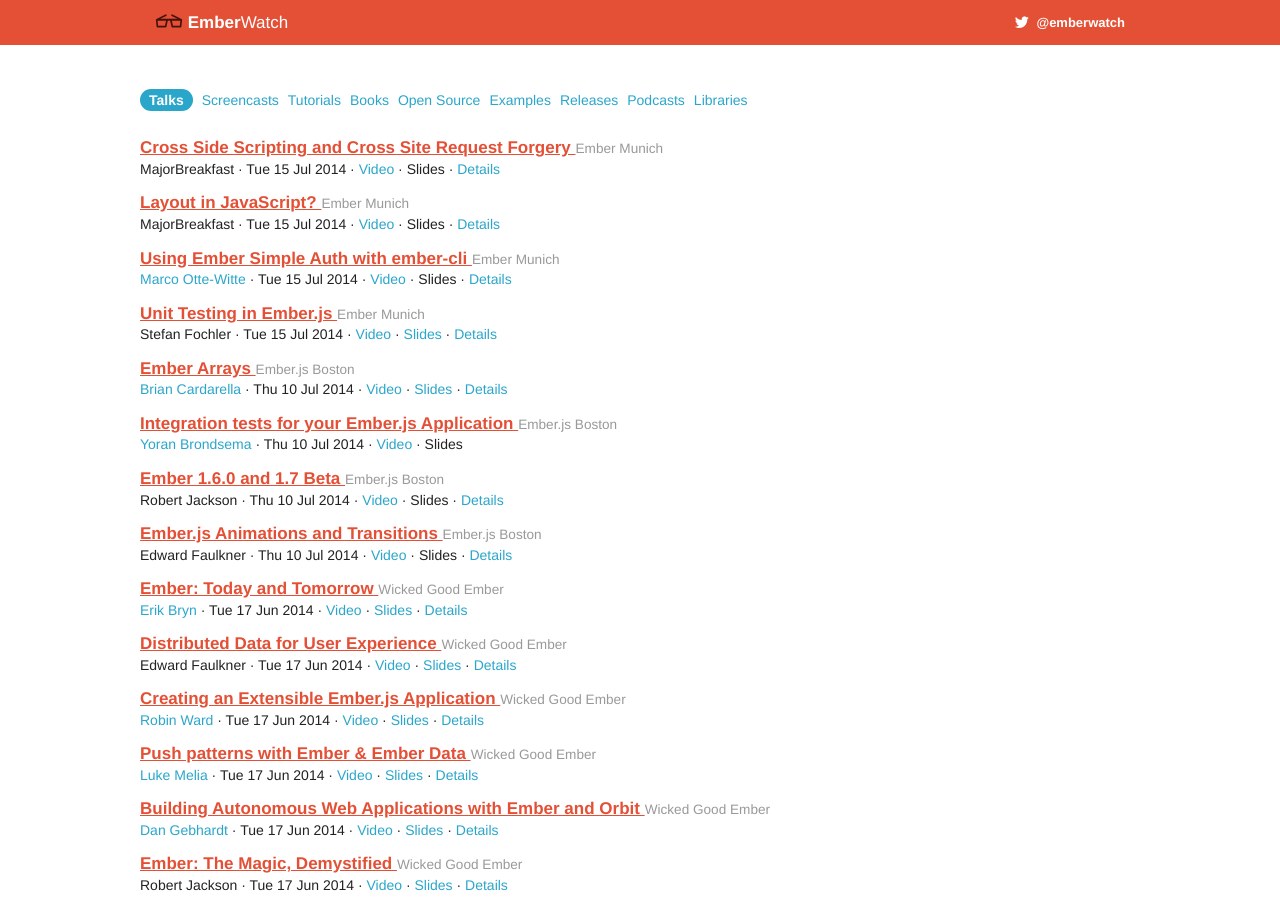
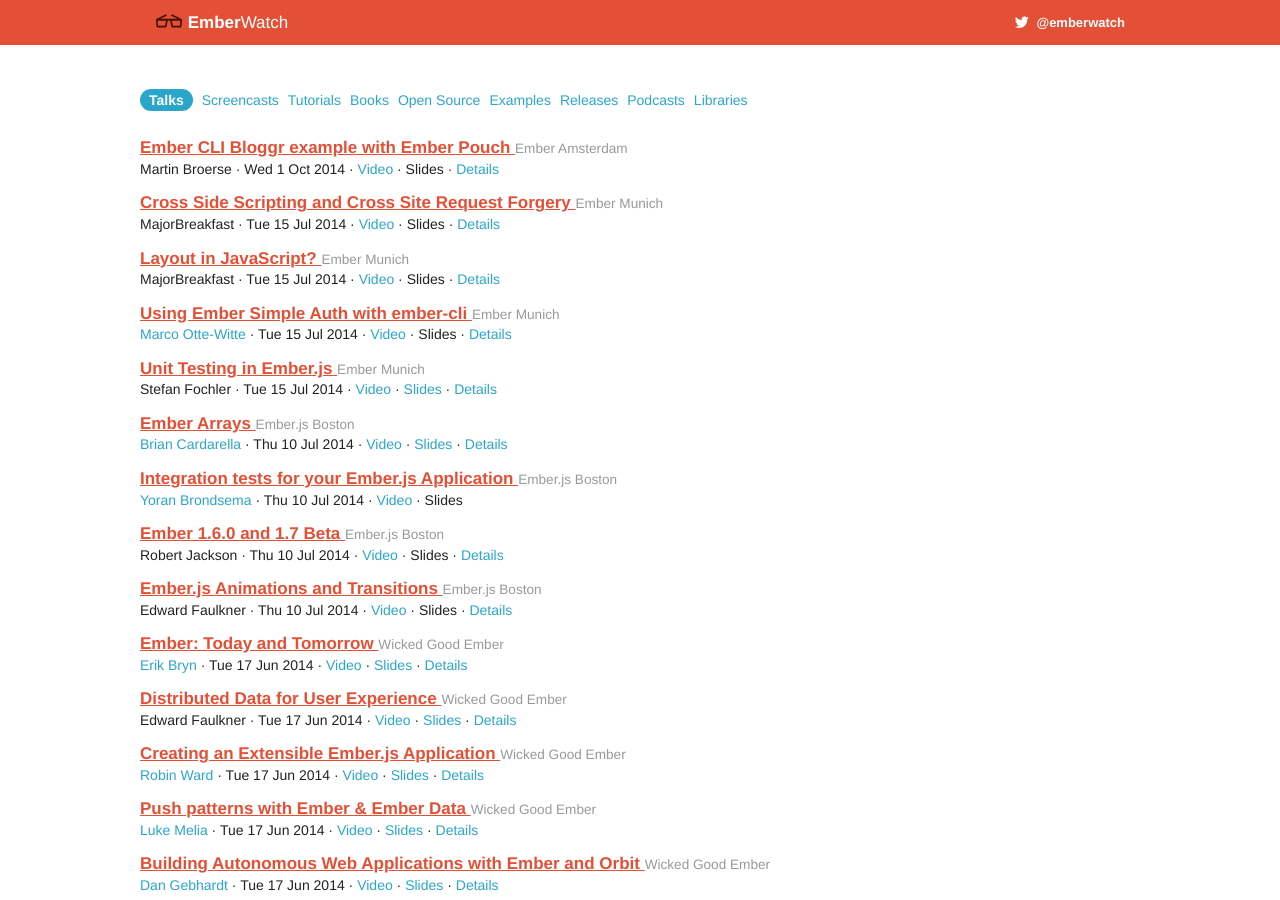
Before and after one commit to emberwatch/emberwatch, a Jekyll site: the page built from index.html, in a window 1280 px wide and 900 px high. Built offline with Jekyll 4.4.1, drawn with Linux system fonts in a browser that asks for light colours; comment, search, counter and statistics services are not loaded.

Commit message:
Amsterdam Ember Meetup #4

```diff
--- a/_data/people.yml
+++ b/_data/people.yml
@@ -588,3 +588,6 @@
   name: Adolfo Builes
   twitter: abuiles
   site: http://blog.abuiles.com
+- id: 149
+  name: Martin Broerse
+  github: broerse
--- a/_data/talks.yml
+++ b/_data/talks.yml
@@ -1,4 +1,13 @@
 ---
+- title: "Ember CLI Bloggr example with Ember Pouch"
+  date: "2014-10-01"
+  author_ids:
+  - 149
+  videos:
+  - https://www.youtube.com/watch?v=CL1_makCgfM
+  url: http://www.meetup.com/Ember-js-Amsterdam/events/205767222/
+  event_id: 17
+  id:
 - title: "Cross Side Scripting and Cross Site Request Forgery"
   date: "2014-07-15"
   author_ids:
```
